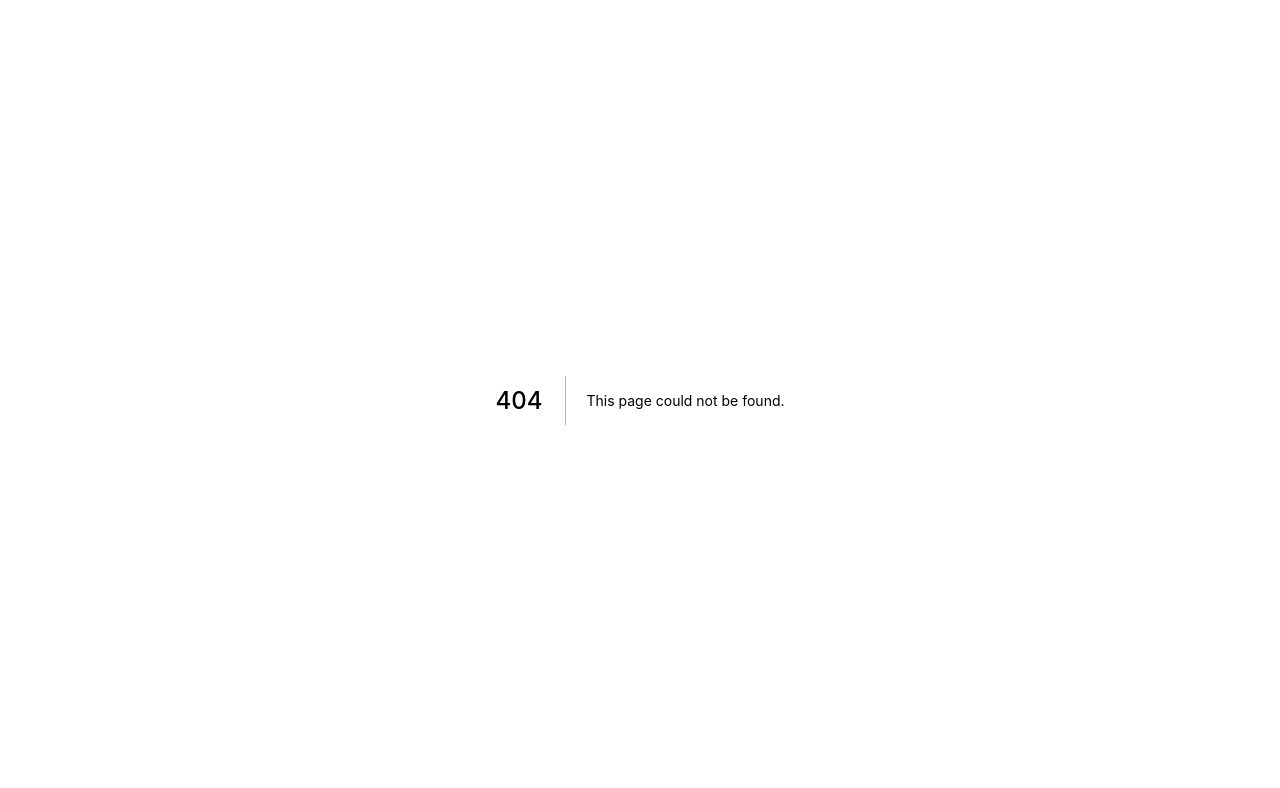
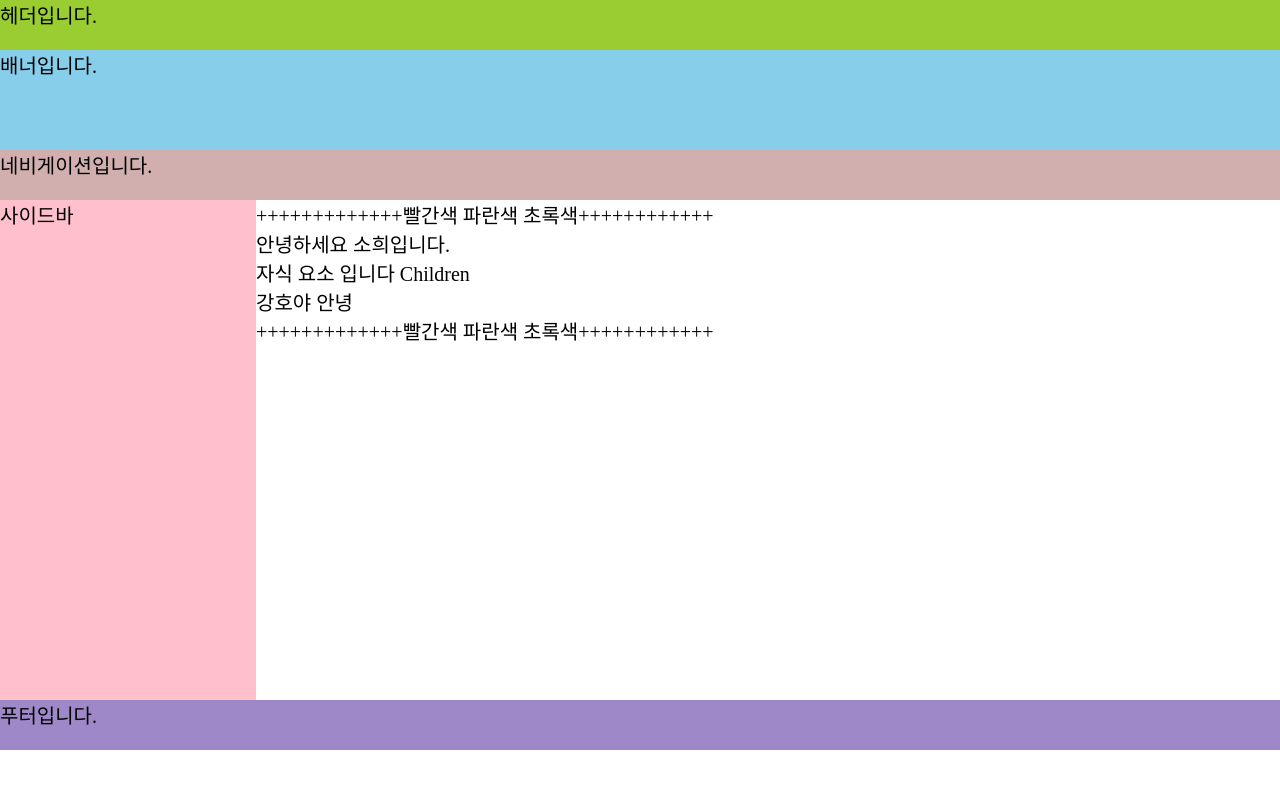
Before and after one commit to GoryTuem/infleanClass, a Next.js app: page /section14/14-01-props-children in a window 1280 px wide. Before the commit this address had no page. Shown: the top 788 px of the page. Built offline with nearby package versions, Linux system fonts and the light colour scheme.

Commit message:
컴포넌트 레이아웃 만들기

```diff
--- a/pages/_app.tsx
+++ b/pages/_app.tsx
@@ -1,16 +1,18 @@
-import { ApolloProvider, ApolloClient, InMemoryCache } from "@apollo/client";
 import type { AppProps } from "next/app";
-
+import Layout from "../src/commons/layout";
+import ApolloSetting from "../src/component/commons/apollo";
+import { Global } from "@emotion/react";
+import { globalStyles } from "../src/commons/styles/globalStyles";
 function MyApp({ Component }: AppProps): JSX.Element {
-  const client = new ApolloClient({
-    uri: "http://practice.codebootcamp.co.kr/graphql",
-    cache: new InMemoryCache(),
-  });
-
   return (
-    <ApolloProvider client={client}>
-      <Component />
-    </ApolloProvider>
+    <ApolloSetting>
+      <>
+        <Global styles={globalStyles} />
+        <Layout>
+          <Component />
+        </Layout>
+      </>
+    </ApolloSetting>
   );
 }
 
--- /dev/null
+++ b/pages/section14/14-01-props-children/index.tsx
@@ -0,0 +1,12 @@
+import Example from "../../../src/component/units/14-props-children-example";
+export default function PropsChildrenPage() {
+  return (
+    <div>
+      <div>+++++++++++++빨간색 파란색 초록색++++++++++++</div>
+      <Example school="신일 초등학교">
+        <div>자식 요소 입니다 Children</div>
+      </Example>
+      <div>+++++++++++++빨간색 파란색 초록색++++++++++++</div>
+    </div>
+  );
+}
--- /dev/null
+++ b/src/commons/layout/banner/index.tsx
@@ -0,0 +1,9 @@
+import styled from "@emotion/styled";
+
+const Wrapper = styled.div`
+  height: 100px;
+  background-color: skyblue;
+`;
+export default function LayoutBanner() {
+  return <Wrapper>배너입니다.</Wrapper>;
+}
--- /dev/null
+++ b/src/commons/layout/footer/index.tsx
@@ -0,0 +1,9 @@
+import styled from "@emotion/styled";
+
+const Wrapper = styled.div`
+  height: 50px;
+  background-color: #9e88c8;
+`;
+export default function Layoutfooter() {
+  return <Wrapper>푸터입니다.</Wrapper>;
+}
--- /dev/null
+++ b/src/commons/layout/header/index.tsx
@@ -0,0 +1,9 @@
+import styled from "@emotion/styled";
+
+const Wrapper = styled.div`
+  height: 50px;
+  background-color: yellowgreen;
+`;
+export default function LayoutHeader() {
+  return <Wrapper>헤더입니다.</Wrapper>;
+}
--- /dev/null
+++ b/src/commons/layout/index.tsx
@@ -0,0 +1,32 @@
+import LayoutHeader from "./header";
+import LayoutBanner from "./banner";
+import Layoutnavigation from "./navigation";
+import Layoutfooter from "./footer";
+import { useRouter } from "next/router";
+
+// 제외하고싶은 경로 지정
+const HIDDEN_HEADERS = [
+  "/section13/13-02-library-star",
+  "/section13/13-03-library-address",
+];
+interface ILayoutProps {
+  children: JSX.Element;
+}
+export default function Layout(props: ILayoutProps) {
+  // 현재 주소가 제외하고싶은 경로에 포함되는지 체크
+  const router = useRouter();
+  const isHiddenHeader = HIDDEN_HEADERS.includes(router.asPath);
+  return (
+    <>
+      {/* 제외 대상 주소에 헤더 숨기기 */}
+      {!isHiddenHeader && <LayoutHeader />}
+      <LayoutBanner />
+      <Layoutnavigation />
+      <div style={{ height: "500px", display: "flex" }}>
+        <div style={{ width: "20%", background: "pink" }}>사이드바</div>
+        <div style={{ width: "70%" }}>{props.children}</div>
+      </div>
+      <Layoutfooter />
+    </>
+  );
+}
--- /dev/null
+++ b/src/commons/layout/navigation/index.tsx
@@ -0,0 +1,9 @@
+import styled from "@emotion/styled";
+
+const Wrapper = styled.div`
+  height: 50px;
+  background-color: #d1afaf;
+`;
+export default function Layoutnavigation() {
+  return <Wrapper>네비게이션입니다.</Wrapper>;
+}
--- /dev/null
+++ b/src/commons/styles/globalStyles.ts
@@ -0,0 +1,11 @@
+import { css } from "@emotion/react";
+
+export const globalStyles = css`
+  * {
+    margin: 0;
+    box-sizing: border-box;
+    font-size: 20px;
+  }
+  @fontface {
+  }
+`;
--- /dev/null
+++ b/src/component/commons/apollo/index.tsx
@@ -0,0 +1,16 @@
+import { ApolloProvider, ApolloClient, InMemoryCache } from "@apollo/client";
+interface IPropsSettingProps {
+  children: JSX.Element;
+}
+export default function ApolloSetting(props: IPropsSettingProps) {
+  const client = new ApolloClient({
+    uri: "http://practice.codebootcamp.co.kr/graphql",
+    cache: new InMemoryCache(),
+  });
+  //prettier-ignore
+  return(
+        <ApolloProvider client={client}>
+            {props.children}
+        </ApolloProvider>
+    )
+}
--- /dev/null
+++ b/src/component/units/14-props-children-example/index.tsx
@@ -0,0 +1,9 @@
+export default function Example(props) {
+  return (
+    <div>
+      <div>안녕하세요 소희입니다.</div>
+      {props.children}
+      <div>강호야 안녕</div>
+    </div>
+  );
+}
```
